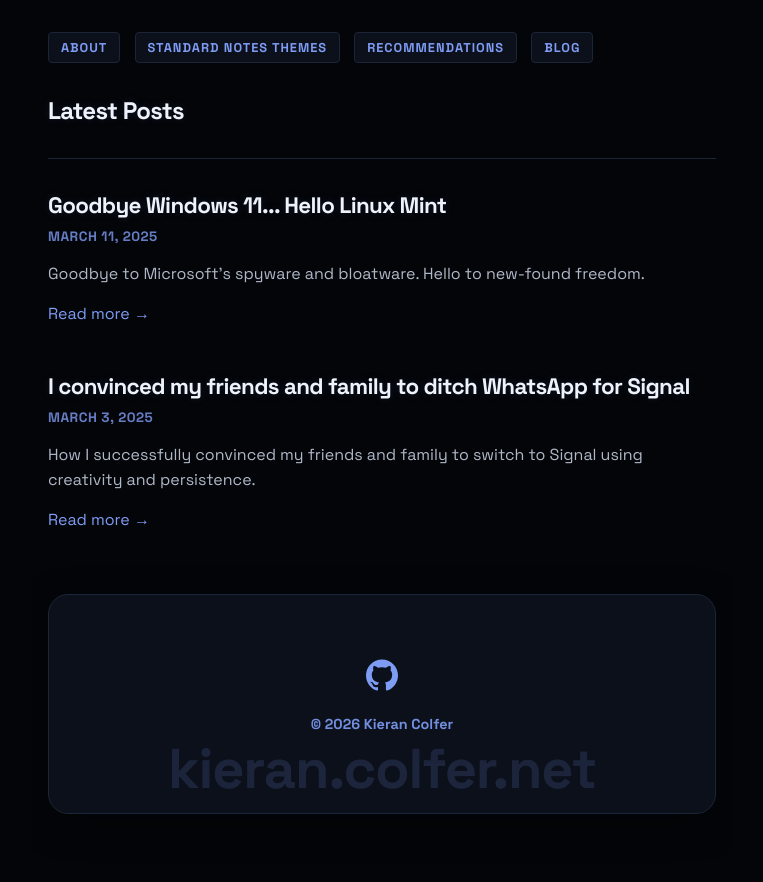
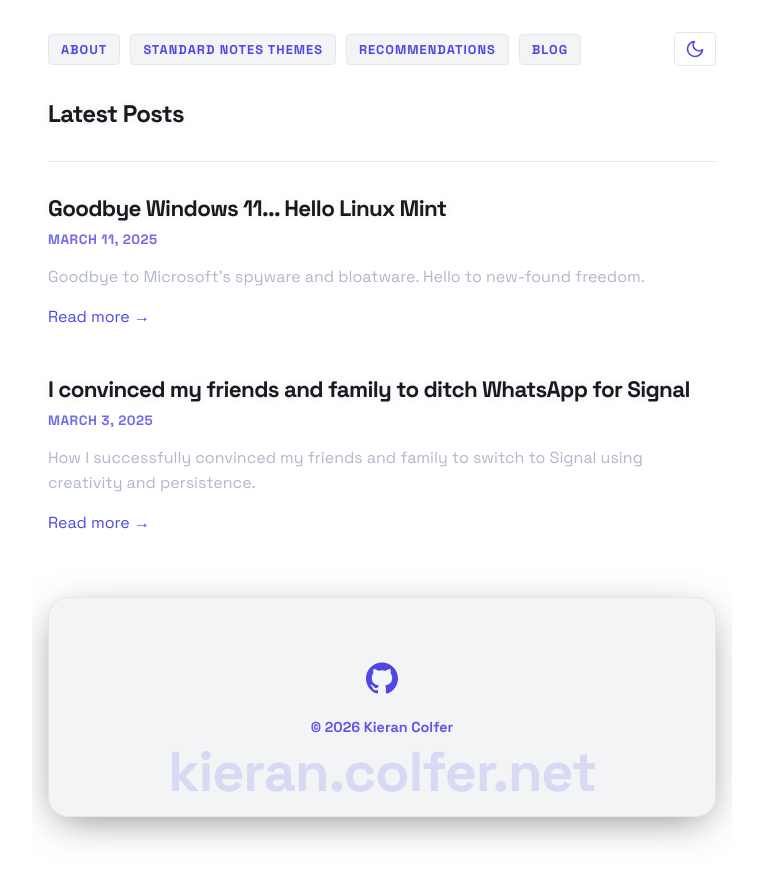
Before and after one commit to PASSK3YS/PASSK3YS.github.io, a Jekyll site: the page built from blog.html, in a window 1280 px wide. Shown: the top 882 px of the page, without its empty margins (258-1021 px from the left). Built offline with Jekyll 4.4.1, drawn with Linux system fonts in a browser that asks for light colours.

Commit message:
Add light mode toggle

```diff
--- a/_layouts/default.html
+++ b/_layouts/default.html
@@ -4,6 +4,11 @@
     <meta charset="UTF-8">
     <meta name="viewport" content="width=device-width, initial-scale=1.0">
     <title>{{ page.title }} | kieran.colfer.net</title>
+
+    <script>
+        const currentTheme = localStorage.getItem('theme') || (window.matchMedia('(prefers-color-scheme: light)').matches ? 'light' : 'dark');
+        document.documentElement.setAttribute('data-theme', currentTheme);
+    </script>
 
     {% if page.description %}
     <meta name="description" content="{{ page.description }}">
@@ -27,9 +32,14 @@
     <header>
         <nav>
             <a href="/">About</a>
-            <a href="/standard-notes-themes/">Standard Notes Themes</a>
-            <a href="/my-recommendations/">Recommendations</a>
-            <a href="/blog/">Blog</a>
+            <a href="/standard-notes-themes.html">Standard Notes Themes</a>
+            <a href="/myrecommendations.html">Recommendations</a>
+            <a href="/blog.html">Blog</a>
+
+            <button class="theme-toggle" id="theme-toggle" aria-label="Toggle Dark Mode">
+                <svg id="sun-icon" xmlns="http://www.w3.org/2000/svg" width="20" height="20" viewBox="0 0 24 24" fill="none" stroke="currentColor" stroke-width="2" stroke-linecap="round" stroke-linejoin="round" style="display: none;"><circle cx="12" cy="12" r="5"></circle><line x1="12" y1="1" x2="12" y2="3"></line><line x1="12" y1="21" x2="12" y2="23"></line><line x1="4.22" y1="4.22" x2="5.64" y2="5.64"></line><line x1="18.36" y1="18.36" x2="19.78" y2="19.78"></line><line x1="1" y1="12" x2="3" y2="12"></line><line x1="21" y1="12" x2="23" y2="12"></line><line x1="4.22" y1="19.78" x2="5.64" y2="18.36"></line><line x1="18.36" y1="5.64" x2="19.78" y2="4.22"></line></svg>
+                <svg id="moon-icon" xmlns="http://www.w3.org/2000/svg" width="20" height="20" viewBox="0 0 24 24" fill="none" stroke="currentColor" stroke-width="2" stroke-linecap="round" stroke-linejoin="round" style="display: none;"><path d="M21 12.79A9 9 0 1 1 11.21 3 7 7 0 0 0 21 12.79z"></path></svg>
+            </button>
         </nav>
     </header>
 
@@ -53,5 +63,32 @@
         </div>
     </footer>
 
+    <script>
+        const toggleButton = document.getElementById('theme-toggle');
+        const sunIcon = document.getElementById('sun-icon');
+        const moonIcon = document.getElementById('moon-icon');
+
+        function updateIcons(theme) {
+            if (theme === 'dark') {
+                sunIcon.style.display = 'block';
+                moonIcon.style.display = 'none';
+            } else {
+                sunIcon.style.display = 'none';
+                moonIcon.style.display = 'block';
+            }
+        }
+
+        const currentThemeAttr = document.documentElement.getAttribute('data-theme');
+        updateIcons(currentThemeAttr);
+
+        toggleButton.addEventListener('click', () => {
+            const currentTheme = document.documentElement.getAttribute('data-theme');
+            const targetTheme = currentTheme === 'light' ? 'dark' : 'light';
+
+            document.documentElement.setAttribute('data-theme', targetTheme);
+            localStorage.setItem('theme', targetTheme);
+            updateIcons(targetTheme);
+        });
+    </script>
 </body>
 </html>
--- a/assets/css/style.css
+++ b/assets/css/style.css
@@ -1,6 +1,8 @@
 html, body { overflow-x: hidden; }
 * { box-sizing: border-box; }
+
 :root {
+    color-scheme: dark;
     --width: 700px;
     --bg: #030508;
     --text: #edf2fb;
@@ -10,6 +12,22 @@
     --nav-bg: #0b101a;
     --accent-glow: rgba(127, 156, 245, 0.15);
 }
+
+[data-theme="light"] {
+    color-scheme: light;
+    --bg: #ffffff;
+    --text: #1a1a1a;
+    --accent: #4f46e5;
+    --accent-hover: #4338ca;
+    --border: #e5e7eb;
+    --nav-bg: #f3f4f6;
+    --accent-glow: rgba(79, 70, 229, 0.1);
+}
+
+body, nav a, .footer-card, .profile-img, pre, code, h1, h2, h3, a {
+    transition: background-color 0.3s ease, color 0.3s ease, border-color 0.3s ease, box-shadow 0.3s ease;
+}
+
 body {
     background-color: var(--bg);
     color: var(--text);
@@ -18,6 +36,7 @@
     margin: 0 auto;
     padding: 2rem 1rem;
 }
+
 h1, h2, h3 {
     color: var(--text);
     text-shadow: 0 0 10px var(--accent-glow);
@@ -25,20 +44,24 @@
     margin-top: 0;
     margin-bottom: 0.5rem;
 }
+
 h1 { margin-bottom: 1.5rem; }
 .faded { opacity: 0.4; }
+
 a {
     color: var(--accent);
     text-decoration: none;
     border-bottom: 1px solid transparent;
-    transition: 0.2s;
 }
+
 a:hover {
     color: var(--accent-hover);
     text-shadow: 0 0 8px var(--accent-glow);
     border-bottom: 1px solid var(--accent-hover);
 }
-nav { margin-bottom: 2rem; }
+
+nav { margin-bottom: 2rem; display: flex; align-items: center; flex-wrap: wrap; }
+
 nav a {
     display: inline-block;
     margin-right: 10px;
@@ -53,18 +76,40 @@
     font-size: 0.8em;
     letter-spacing: 1px;
 }
+
 nav a:hover {
     background: var(--border);
     color: var(--text);
     box-shadow: 0 0 15px var(--accent-glow);
     border-color: var(--accent);
 }
+
+.theme-toggle {
+    background: transparent;
+    border: 1px solid var(--border);
+    color: var(--accent);
+    cursor: pointer;
+    padding: 6px 10px;
+    border-radius: 4px;
+    margin-left: auto;
+    display: inline-flex;
+    align-items: center;
+    justify-content: center;
+}
+
+.theme-toggle:hover {
+    background: var(--border);
+    color: var(--text);
+    box-shadow: 0 0 15px var(--accent-glow);
+}
+
 .bio-container {
     display: flex;
     gap: 20px;
     align-items: flex-start;
     margin-bottom: 2rem;
 }
+
 .profile-img {
     width: 120px;
     height: auto;
@@ -73,33 +118,40 @@
     border: 1px solid var(--border);
     flex-shrink: 0;
 }
+
 .bio-text p {
     margin: 0 0 0.8rem 0;
     line-height: 1.6;
     color: var(--text);
 }
+
 .grid-container {
     display: grid;
     grid-template-columns: 1fr 1fr;
     gap: 1.5rem;
 }
+
 .grid-item h3 {
     font-size: 1.1rem;
     margin-bottom: 10px;
     color: var(--text);
 }
+
 ul { list-style: none; padding-left: 0; margin: 0; }
 li { margin-bottom: 4px; }
+
 @media (max-width: 600px) {
     .bio-container { flex-direction: column; }
     .grid-container { grid-template-columns: 1fr; }
 }
+
 footer {
     margin-top: 4rem;
     padding-top: 0;
     padding-bottom: 2rem;
     border-top: none;
 }
+
 .footer-card {
     background-color: var(--nav-bg);
     color: var(--accent);
@@ -114,24 +166,29 @@
     position: relative;
     overflow: hidden;
 }
+
 .footer-content {
     position: relative;
     z-index: 2;
 }
+
 .copyright {
     font-size: 0.9rem;
     font-weight: bold;
     opacity: 0.9;
     color: var(--accent);
 }
+
 .footer-card a {
     color: var(--accent);
     border-bottom: 1px solid rgba(127, 156, 245, 0.3);
 }
+
 .footer-card a:hover {
     border-bottom: 1px solid var(--accent);
     text-shadow: 0 0 8px var(--accent-glow);
 }
+
 .footer-big-text {
     position: absolute;
     bottom: 1rem;
@@ -147,12 +204,14 @@
     pointer-events: none;
     letter-spacing: -0.02em;
 }
+
 .footer-socials {
     display: flex;
     justify-content: center;
     gap: 25px;
     margin-bottom: 1.5rem;
 }
+
 .footer-socials a {
     color: var(--accent);
     border-bottom: none;
@@ -160,21 +219,25 @@
     display: flex;
     align-items: center;
 }
+
 .footer-socials a:hover {
     transform: translateY(-3px);
     opacity: 1;
     border-bottom: none;
     text-shadow: 0 0 15px var(--accent-glow);
 }
+
 .footer-socials svg {
     width: 32px;
     height: 32px;
     fill: currentColor;
 }
+
 .blog-post { margin-bottom: 3rem; }
 .blog-post h3 { font-size: 1.4rem; margin-bottom: 0.5rem; margin-top: 0; }
 .blog-post h3 a { color: var(--text); border: none; }
 .blog-post h3 a:hover { color: var(--accent); text-shadow: 0 0 10px var(--accent-glow); }
+
 .meta {
     color: var(--accent);
     font-size: 0.85rem;
@@ -184,12 +247,15 @@
     text-transform: uppercase;
     letter-spacing: 0.5px;
 }
+
 .excerpt {
     line-height: 1.6;
     color: #b0b8c8;
     margin-bottom: 1rem;
 }
+
 hr { border: 0; border-top: 1px solid var(--border); margin: 2rem 0; }
+
 pre, code {
     background: #0b101a;
     border: 1px solid var(--border);
@@ -197,12 +263,15 @@
     color: var(--text);
     font-family: monospace;
 }
+
 pre {
     padding: 15px;
     box-shadow: 0 4px 6px rgba(0,0,0,0.3);
     overflow-x: auto;
 }
+
 code { padding: 2px 5px; }
+
 img, video, iframe {
     max-width: 100%;
     height: auto;
```
